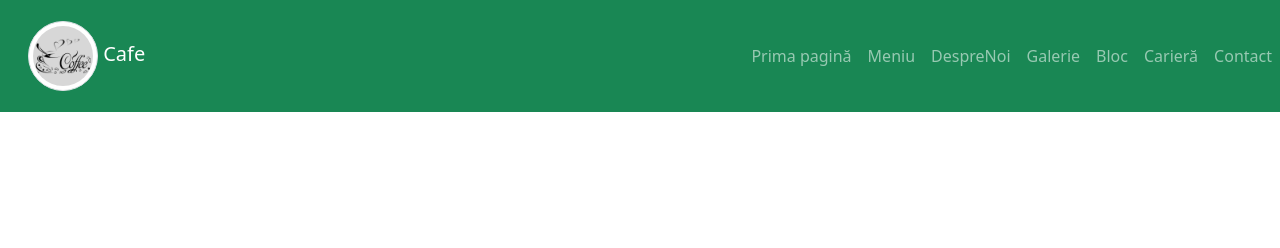
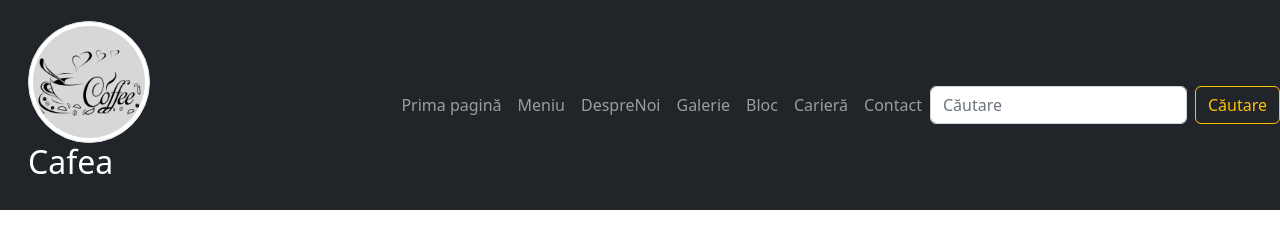
Before and after one commit to anadedin/anadedin.github.io, a plain HTML site: page index.html in a window 1280 px wide. Drawn offline with nearby package versions, Linux system fonts and the light colour scheme.

Commit message:
initiere navbar

```diff
--- a/css/main.css
+++ b/css/main.css
@@ -1,5 +1,5 @@
 .navbar-brand > img {
-    height: 70px;
+    height: 20%;
     object-fit: cover;
-    width:70px;
+    width: 20%;
 }
--- a/index.html
+++ b/index.html
@@ -19,14 +19,13 @@
   <link rel="stylesheet" href="css/main.css">
 </head>
 <body>
-    <nav class="navbar navbar-expand-md bg-success navbar-dark p-3  fixed-top" id="mainMenu">
+    <nav class="navbar navbar-expand-md bg-dark navbar-dark p-3  fixed-top" id="mainMenu">
         <div class="container-fluid">
           <a class="navbar-brand" href="index.html">
             <img src="imagini/emblema.jpeg"  alt="" class="img-thumbnail rounded-circle">
-            Cafe</a>
+            <h2>Cafea</h2></a>
 
-
-          <button class="navbar-toggler" type="button" data-bs-toggle="collapse" data-bs-target="#navbarNav"
+          <button class="navbar-toggler collapse" type="button" data-bs-toggle="collapse" data-bs-target="#navbarNav"
             aria-controls="navbarNav" aria-expanded="false" aria-label="Toggle navigation">
             <span class="navbar-toggler-icon"></span>
           </button>
@@ -54,6 +53,15 @@
                 <a class="nav-link" href="#ContactSection">Contact</a>
               </li>
             </ul>
+
+            <form class="d-flex" role="căutare">
+              <input class="form-control me-2" type="căutare" placeholder="Căutare" aria-label="Căutare">
+              <button class="btn btn-outline-warning" type="submit">Căutare</button>
+          </form>
+
+
+
+
           </div>
         </div>
       </nav>
```
